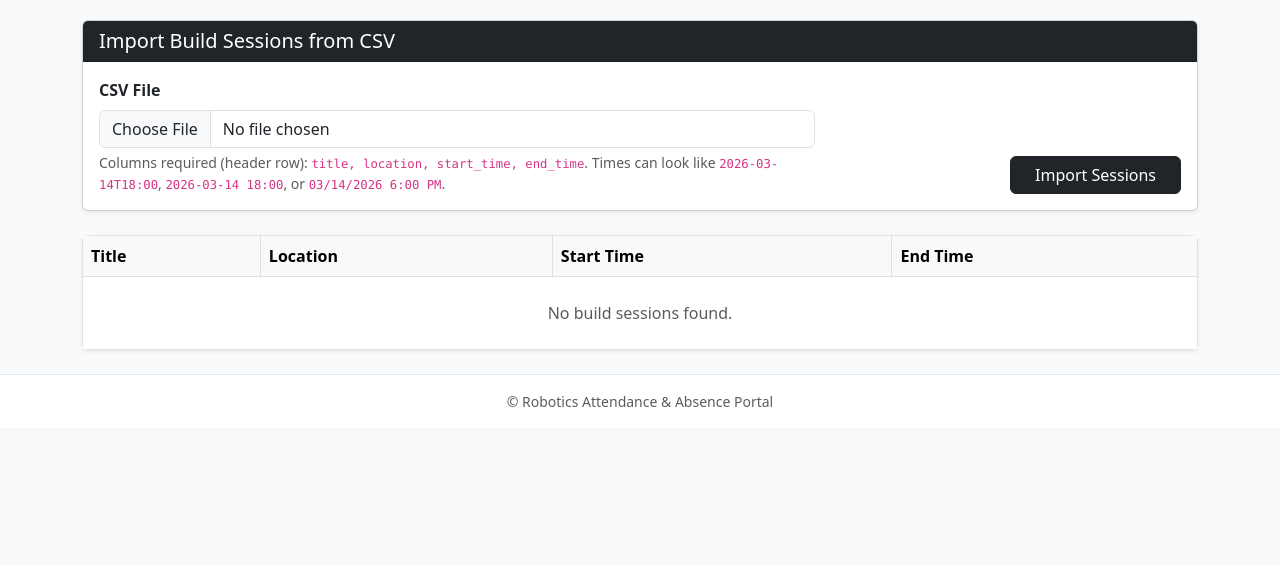
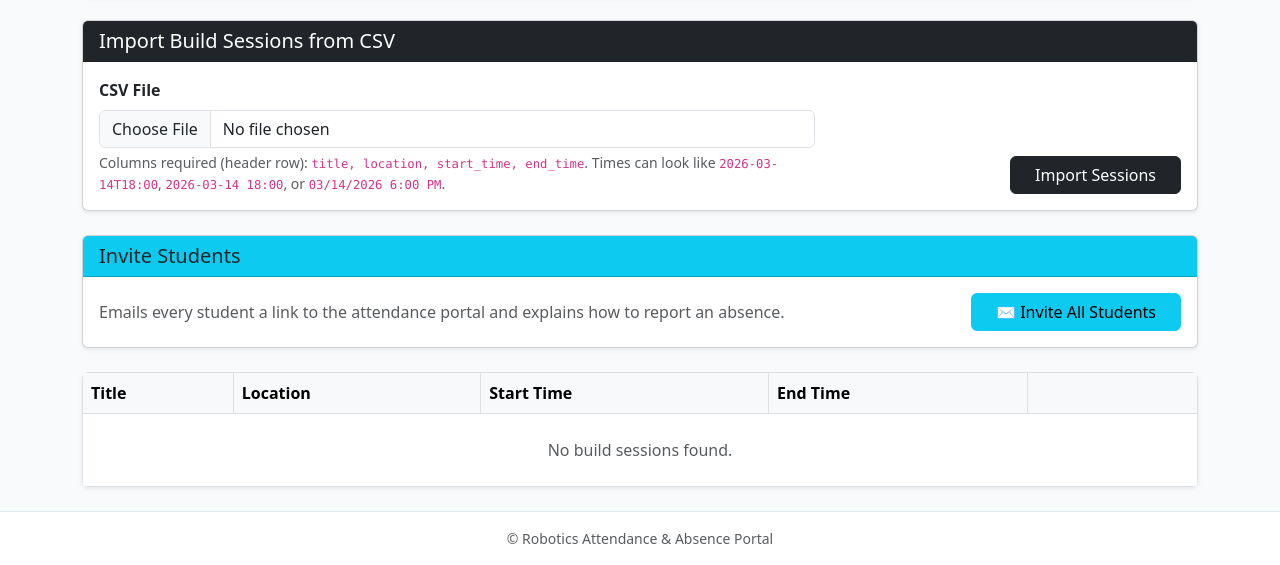
Before and after one commit to gmanandmarbles/attendance-portal, a Flask app: page /mentor/sessions in a window 1280 px wide. Shown: the part 435-1000 px from the top of the page. Before the commit the page ends 842 px from the top, so only its background shows below. Run offline with Flask 3, Linux system fonts and the light colour scheme; the visitor is signed in with stand-in values (Sample User, id 1); tables that the repository leaves empty hold one stand-in row (values such as "Sample post").

Commit message:
added in the ability to email invite and edit sessions.

```diff
--- a/app.py
+++ b/app.py
@@ -194,6 +194,9 @@
 SMTP_FROM_NAME = os.getenv("SMTP_FROM_NAME", "").strip()                 # custom sender name
 SMTP_FROM_EMAIL = os.getenv("SMTP_FROM_EMAIL", "").strip() or SMTP_USER
 
+# Public URL of the portal, used in the student invitation email
+APP_URL = os.getenv("APP_URL", "https://attendance.albt.qzz.io/").strip()
+
 REMINDER_HOURS_BEFORE = float(os.getenv("REMINDER_HOURS_BEFORE", "6"))
 REMINDER_SEND_IF_NO_ABSENCES = os.getenv("REMINDER_SEND_IF_NO_ABSENCES", "false").strip().lower() in ("1", "true", "yes")
 REMINDER_CHECK_INTERVAL_SECONDS = 60
@@ -297,6 +300,17 @@
         f"Hey {mentor_name},\n\n"
         f"{when[0].upper() + when[1:]}, the following people reported they would be absent:\n\n"
         f"{lines}\n"
+    )
+
+
+def _invite_body(student_name, student_email):
+    return (
+        f"Hey {student_name},\n\n"
+        f"We now have an attendance system for build sessions. You can use it to report "
+        f"when you'll be absent from a session.\n\n"
+        f"Sign in with the Google account for {student_email} here:\n"
+        f"{APP_URL}\n\n"
+        f"Absences need to be reported at least {ABSENCE_CUTOFF_HOURS} hours before a session starts.\n"
     )
 
 
@@ -579,6 +593,97 @@
 
     sessions = BuildSession.query.order_by(BuildSession.start_time.desc()).all()
     return render_template('mentor_sessions.html', sessions=sessions)
+
+@app.route('/mentor/sessions/<int:session_id>/edit', methods=['POST'])
+@role_required('mentor', 'admin')
+def mentor_edit_session(session_id):
+    build_session = BuildSession.query.get_or_404(session_id)
+
+    title = request.form.get('title', '').strip()
+    location = request.form.get('location', '').strip()
+    start_time = _parse_session_datetime(request.form.get('start_time'))
+    end_time = _parse_session_datetime(request.form.get('end_time'))
+
+    if not title or not location or not start_time or not end_time:
+        flash("Title, location, start time and end time are all required.", "danger")
+    elif end_time <= start_time:
+        flash("End time must be after start time.", "danger")
+    else:
+        start_changed = build_session.start_time != start_time
+        build_session.title = title
+        build_session.location = location
+        build_session.start_time = start_time
+        build_session.end_time = end_time
+
+        # If the session was moved, let the mentor reminder be sent again for the new time.
+        if start_changed:
+            SessionReminder.query.filter_by(session_id=build_session.id).delete()
+
+        db.session.commit()
+        flash(f"Updated \"{title}\".", "success")
+
+    return redirect(url_for('mentor_sessions'))
+
+@app.route('/mentor/sessions/<int:session_id>/delete', methods=['POST'])
+@role_required('mentor', 'admin')
+def mentor_delete_session(session_id):
+    build_session = BuildSession.query.get_or_404(session_id)
+
+    open_logs = AttendanceLog.query.filter_by(session_id=session_id, check_out=None).count()
+    if open_logs:
+        flash(f"Can't delete \"{build_session.title}\" while {open_logs} "
+              f"{'person is' if open_logs == 1 else 'people are'} still signed in to it.", "warning")
+        return redirect(url_for('mentor_sessions'))
+
+    title = build_session.title
+
+    # Absence reports for the session are removed along with it.
+    AbsenceNotice.query.filter_by(session_id=session_id).delete()
+    SessionReminder.query.filter_by(session_id=session_id).delete()
+
+    # Hours people already earned are kept: detach those logs from the session
+    # and leave a note so the history still says where they came from.
+    for log in AttendanceLog.query.filter_by(session_id=session_id).all():
+        log.session_id = None
+        if not log.note:
+            log.note = f"Deleted session: {title}"[:255]
+
+    db.session.delete(build_session)
+    db.session.commit()
+    flash(f"Deleted \"{title}\".", "success")
+    return redirect(url_for('mentor_sessions'))
+
+@app.route('/mentor/invite', methods=['POST'])
+@role_required('mentor', 'admin')
+def mentor_invite_students():
+    """Email every student a link to the portal and a short explanation of what it's for."""
+    if not smtp_configured():
+        flash("Email isn't set up yet. Add the SMTP settings to .env first.", "danger")
+        return redirect(url_for('mentor_sessions'))
+
+    students = User.query.filter_by(role='student').all()
+    subject = "Attendance system for build sessions"
+    messages = [
+        _make_message(u.email, subject, _invite_body(u.name or u.email, u.email))
+        for u in students if u.email
+    ]
+
+    if not messages:
+        flash("There are no students to invite yet.", "warning")
+        return redirect(url_for('mentor_sessions'))
+
+    try:
+        sent = send_emails(messages)
+    except Exception:
+        app.logger.exception("Could not connect to SMTP server to send invitations")
+        flash("Couldn't connect to the email server. Check the SMTP settings in .env.", "danger")
+        return redirect(url_for('mentor_sessions'))
+
+    if sent == len(messages):
+        flash(f"Invitation sent to {sent} student{'s' if sent != 1 else ''}.", "success")
+    else:
+        flash(f"Invitation sent to {sent} of {len(messages)} students. Check the server log for the failures.", "warning")
+    return redirect(url_for('mentor_sessions'))
 
 # Accepted formats for start_time / end_time columns in an imported CSV.
 _SESSION_DT_FORMATS = [
--- a/templates/mentor_sessions.html
+++ b/templates/mentor_sessions.html
@@ -55,6 +55,21 @@
     </div>
 </div>
 
+<div class="card shadow-sm mb-4">
+    <div class="card-header bg-info text-dark">
+        <h5 class="card-title mb-0">Invite Students</h5>
+    </div>
+    <div class="card-body d-flex justify-content-between align-items-center gap-3">
+        <div class="text-muted">
+            Emails every student a link to the attendance portal and explains how to report an absence.
+        </div>
+        <form method="POST" action="{{ url_for('mentor_invite_students') }}"
+              onsubmit="return confirm('Send the invitation email to ALL students?');">
+            <button type="submit" class="btn btn-info px-4 text-nowrap">✉️ Invite All Students</button>
+        </form>
+    </div>
+</div>
+
 <div class="table-responsive bg-white rounded shadow-sm">
     <table class="table table-bordered align-middle mb-0">
         <thead class="table-light">
@@ -63,6 +78,7 @@
                 <th>Location</th>
                 <th>Start Time</th>
                 <th>End Time</th>
+                <th style="width: 170px;"></th>
             </tr>
         </thead>
         <tbody>
@@ -72,11 +88,53 @@
                 <td><span class="badge bg-secondary">{{ s.location }}</span></td>
                 <td>{{ s.start_time.strftime('%Y-%m-%d %H:%M') }}</td>
                 <td>{{ s.end_time.strftime('%Y-%m-%d %H:%M') }}</td>
+                <td class="text-end text-nowrap">
+                    <button type="button" class="btn btn-outline-primary btn-sm" data-bs-toggle="modal" data-bs-target="#editSessionModal{{ s.id }}">Edit</button>
+                    <form action="{{ url_for('mentor_delete_session', session_id=s.id) }}" method="POST" class="d-inline"
+                          onsubmit="return confirm('Delete &quot;{{ s.title|e }}&quot;? Its absence reports will be removed. Hours already logged are kept.');">
+                        <button type="submit" class="btn btn-outline-danger btn-sm">Delete</button>
+                    </form>
+                </td>
             </tr>
             {% else %}
-            <tr><td colspan="4" class="text-muted text-center py-4">No build sessions found.</td></tr>
+            <tr><td colspan="5" class="text-muted text-center py-4">No build sessions found.</td></tr>
             {% endfor %}
         </tbody>
     </table>
 </div>
+
+{% for s in sessions %}
+<div class="modal fade" id="editSessionModal{{ s.id }}" tabindex="-1" aria-hidden="true">
+  <div class="modal-dialog">
+    <form action="{{ url_for('mentor_edit_session', session_id=s.id) }}" method="POST" class="modal-content">
+      <div class="modal-header">
+        <h5 class="modal-title fw-bold">Edit Session</h5>
+        <button type="button" class="btn-close" data-bs-dismiss="modal" aria-label="Close"></button>
+      </div>
+      <div class="modal-body">
+        <div class="mb-3">
+          <label class="form-label fw-bold">Session Title</label>
+          <input type="text" name="title" class="form-control" value="{{ s.title }}" required>
+        </div>
+        <div class="mb-3">
+          <label class="form-label fw-bold">Location</label>
+          <input type="text" name="location" class="form-control" value="{{ s.location }}" required>
+        </div>
+        <div class="mb-3">
+          <label class="form-label fw-bold">Start Time</label>
+          <input type="datetime-local" name="start_time" class="form-control" value="{{ s.start_time.strftime('%Y-%m-%dT%H:%M') }}" required>
+        </div>
+        <div class="mb-0">
+          <label class="form-label fw-bold">End Time</label>
+          <input type="datetime-local" name="end_time" class="form-control" value="{{ s.end_time.strftime('%Y-%m-%dT%H:%M') }}" required>
+        </div>
+      </div>
+      <div class="modal-footer">
+        <button type="button" class="btn btn-secondary" data-bs-dismiss="modal">Cancel</button>
+        <button type="submit" class="btn btn-primary">Save Changes</button>
+      </div>
+    </form>
+  </div>
+</div>
+{% endfor %}
 {% endblock %}
--- a/templates/mentor_students.html
+++ b/templates/mentor_students.html
@@ -64,7 +64,7 @@
                             <span class="badge bg-primary-subtle text-primary border border-primary-subtle">Manual Adjustment</span>
                             {% if log.note %}<div class="small text-muted mt-1">{{ log.note }}</div>{% endif %}
                             {% else %}
-                            {{ log.session.title if log.session else 'Unknown Session' }}
+                            {{ log.session.title if log.session else (log.note or 'Unknown Session') }}
                             {% endif %}
                         </td>
                         <td>{{ log.check_in.strftime('%Y-%m-%d %H:%M') if not log.is_manual else '—' }}</td>
```
Also changed, not shown: migrate.py (+28 -4 lines).
